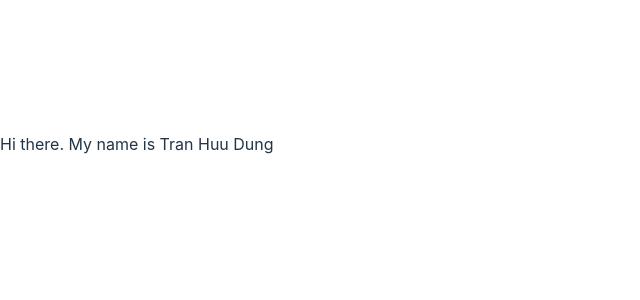
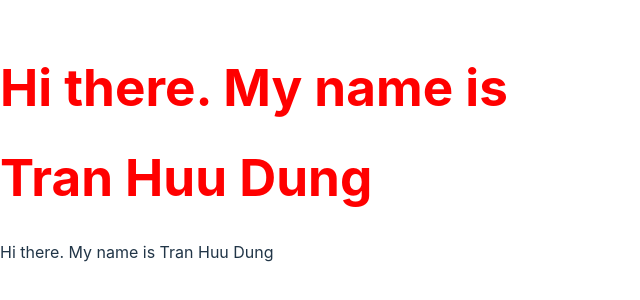
Before and after one commit to HuuDungg/learnReact, a React (Vite) app: page / in a window 1280 px wide. Shown: the part 256-556 px from the top of the page, without its empty margins (0-640 px from the left). Built offline with nearby package versions, Linux system fonts and the light colour scheme.

Commit message:
fragment and css inline in react component

```diff
--- a/src/components/MyComponent.jsx
+++ b/src/components/MyComponent.jsx
@@ -1,6 +1,12 @@
+import './style.css';
 const MyComponent = () => {
     return (
+        <>
+        <div>
+            <h1 style={{color: 'red'}}>Hi there. My name is</h1> <h1 className='name'>Tran Huu Dung</h1>
+        </div>
         <div>Hi there. My name is Tran Huu Dung</div>
+        </>
     );
 }
 
--- /dev/null
+++ b/src/components/style.css
@@ -0,0 +1,3 @@
+.name{
+    color: red;
+}
```
